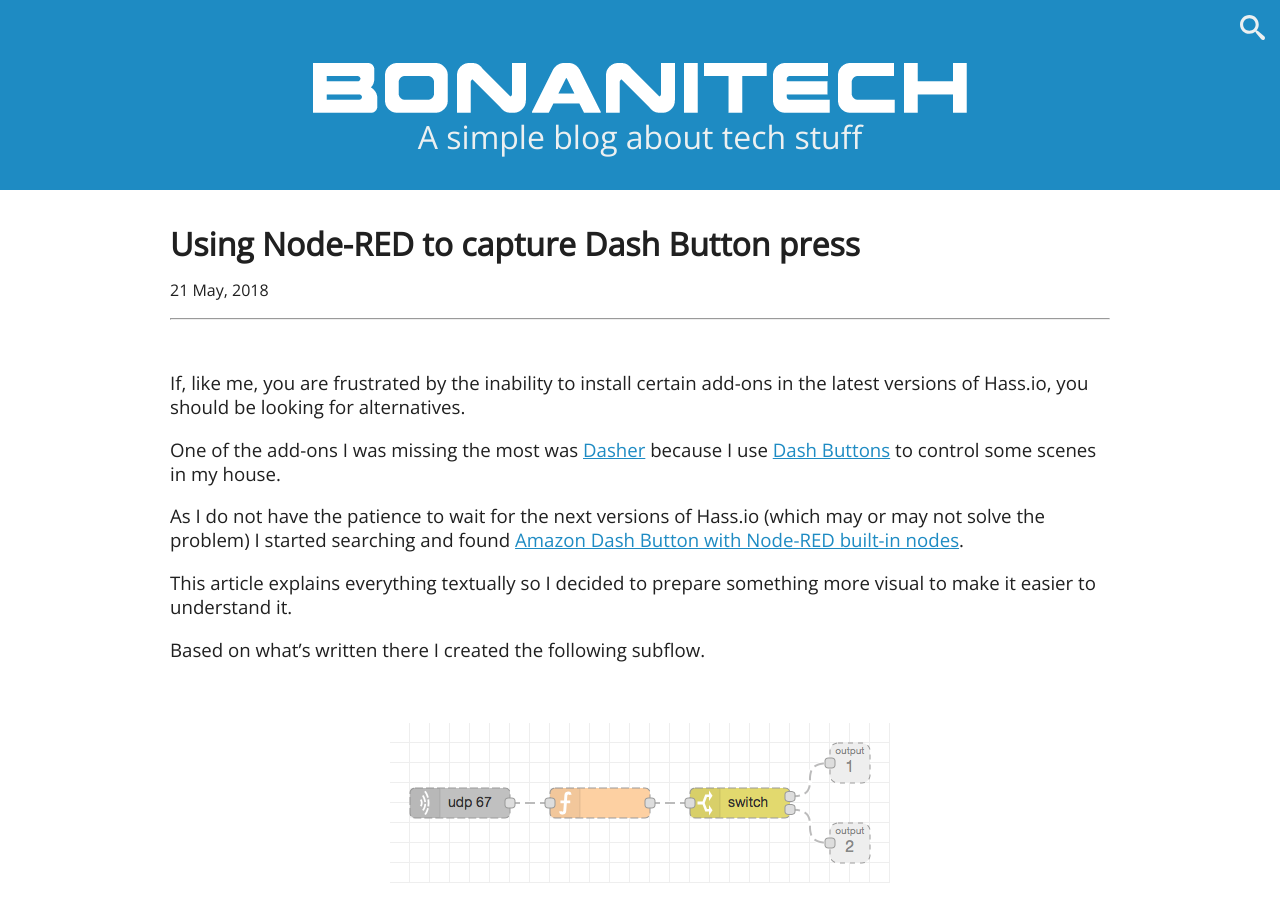
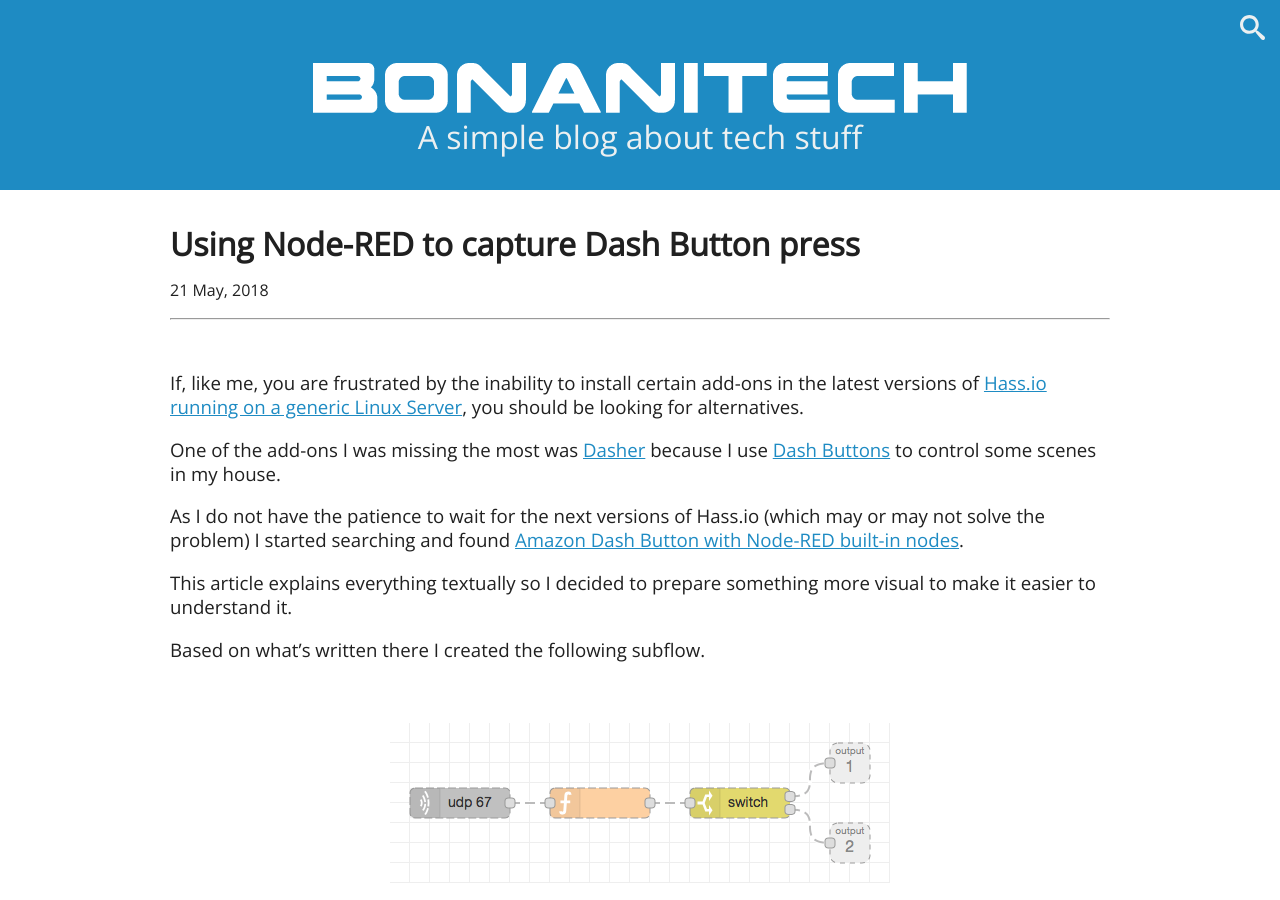
Before and after one commit to bonanitech/blog, a Jekyll site: the page built from _posts/2018-05-21-using-node-red-to-capture-dash-button-press.md, in a window 1280 px wide and 900 px high. Built offline with Jekyll 4.4.1, drawn with Linux system fonts in a browser that asks for light colours; comment, search, counter and statistics services are not loaded.

Commit message:
Edit post

```diff
--- a/_posts/2018-05-21-using-node-red-to-capture-dash-button-press.md
+++ b/_posts/2018-05-21-using-node-red-to-capture-dash-button-press.md
@@ -8,7 +8,7 @@ tags: HomeAssistant NodeRED
 permalink: /using-node-red-to-capture-dash-button-press/
 ---
 
-If, like me, you are frustrated by the inability to install certain add-ons in the latest versions of Hass.io, you should be looking for alternatives.
+If, like me, you are frustrated by the inability to install certain add-ons in the latest versions of [Hass.io running on a generic Linux Server](https://www.home-assistant.io/hassio/installation/#alternative-install-on-generic-linux-server), you should be looking for alternatives.
 
 One of the add-ons I was missing the most was [Dasher](https://github.com/james-fry/hassio-addons/tree/master/dasher) because I use [Dash Buttons](https://www.amazon.com/ddb/learn-more) to control some scenes in my house.
 
```
